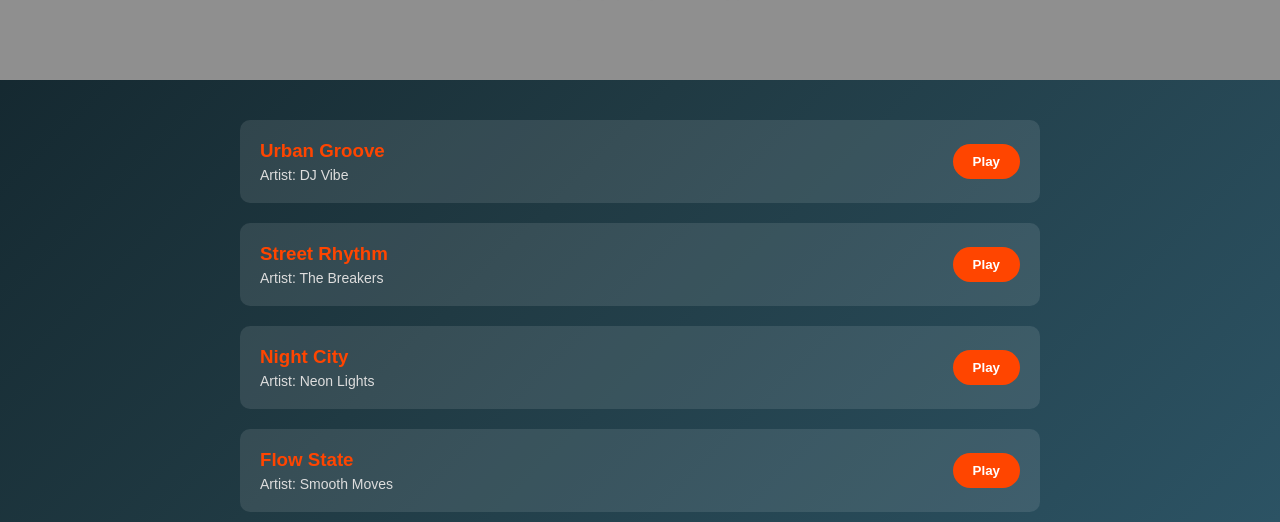
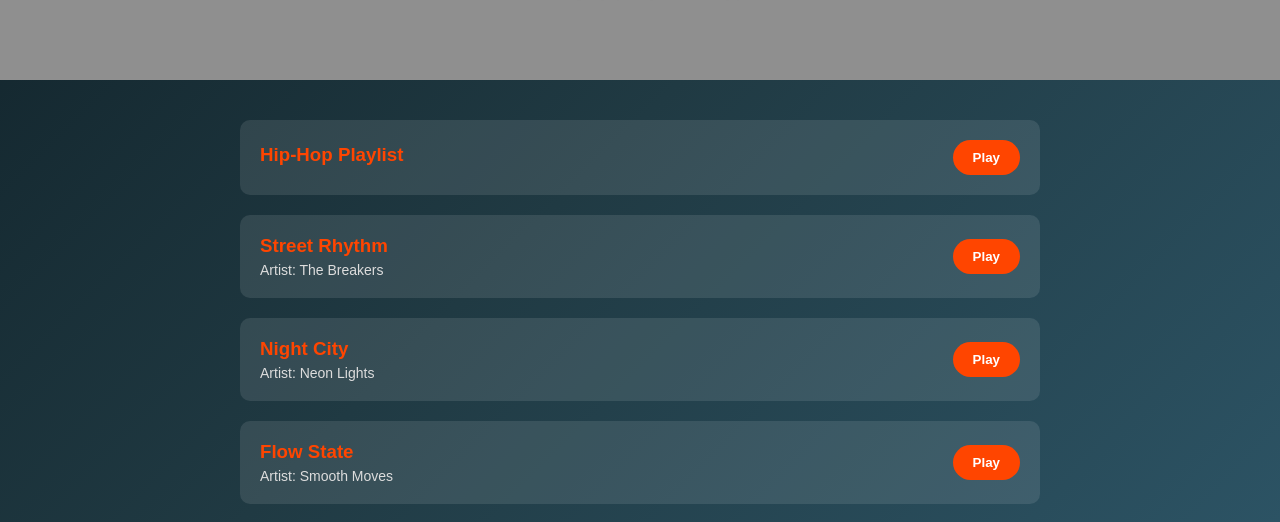
Before and after one commit to stvr-yeonz/dance_website, a plain HTML site: page songs.html in a window 1280 px wide. Shown: the part 278-800 px from the top of the page. Drawn offline with Linux system fonts and the light colour scheme; placeholder pictures from the web are drawn by us.

Commit message:
Update songs.html

```diff
--- a/songs.html
+++ b/songs.html
@@ -80,34 +80,41 @@
     <div class="songs-container">
     <div class="song-item">
         <div class="song-info">
-                <h3>Urban Groove</h3>
-                <p>Artist: DJ Vibe</p>
+            <h3>Hip-Hop Playlist</h3>
         </div>
+        <!-- Spotify link -->
+        <a href="https://open.spotify.com/embed/playlist/52auxXyEW12CcUmegUwGLh" target="_blank">
             <button class="play-btn">Play</button>
+        </a>
     </div>
+
     <div class="song-item">
         <div class="song-info">
             <h3>Street Rhythm</h3>
             <p>Artist: The Breakers</p>
         </div>
+        <a href="YOUR_SPOTIFY_LINK_2" target="_blank">
             <button class="play-btn">Play</button>
+        </a>
     </div>
+
     <div class="song-item">
         <div class="song-info">
             <h3>Night City</h3>
             <p>Artist: Neon Lights</p>
         </div>
+        <a href="YOUR_SPOTIFY_LINK_3" target="_blank">
             <button class="play-btn">Play</button>
+        </a>
     </div>
+
     <div class="song-item">
         <div class="song-info">
             <h3>Flow State</h3>
             <p>Artist: Smooth Moves</p>
         </div>
+        <a href="YOUR_SPOTIFY_LINK_4" target="_blank">
             <button class="play-btn">Play</button>
+        </a>
     </div>
 </div>
-
-</body>
-
-</html>
```
Lines whose indentation alone changed are shown as unchanged.
